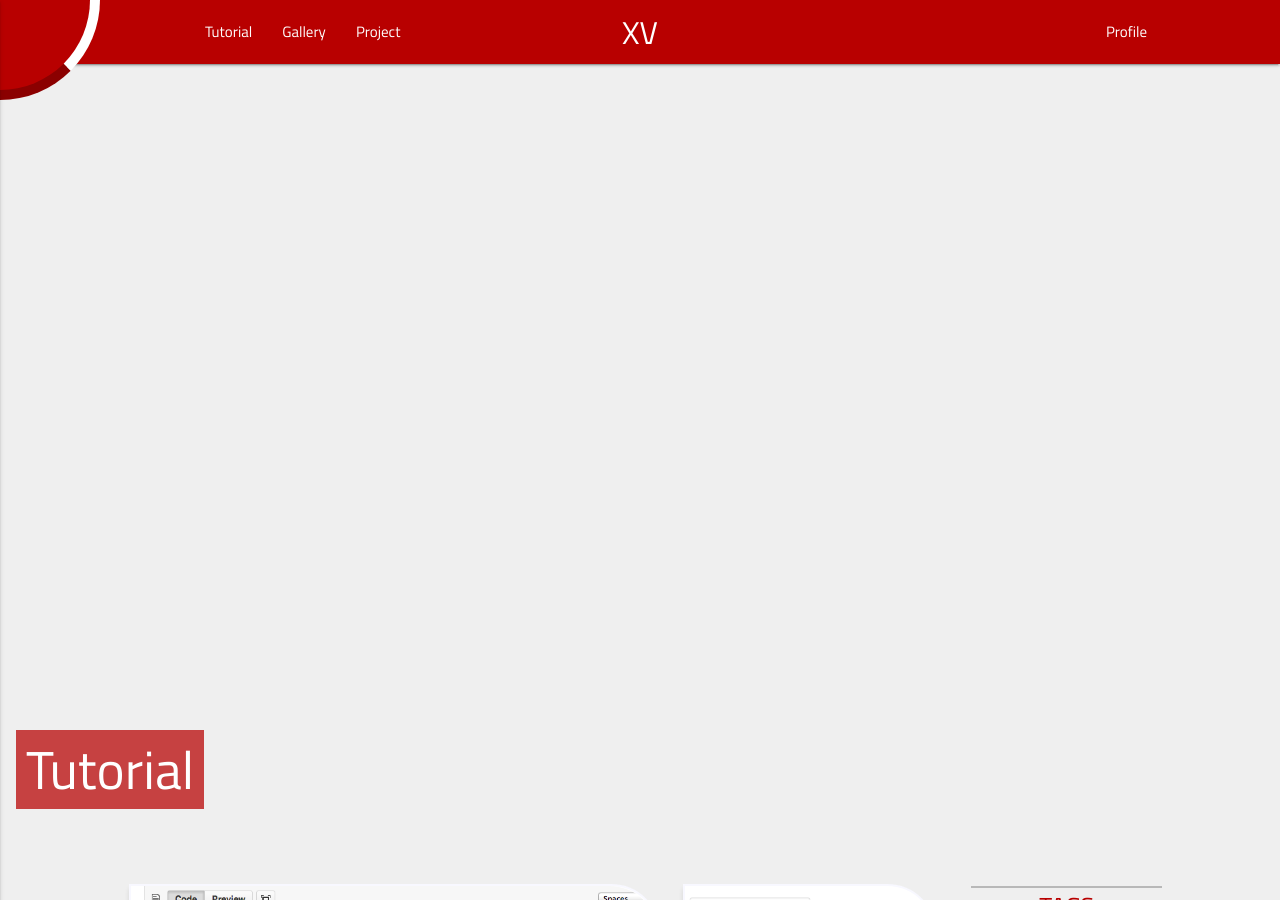
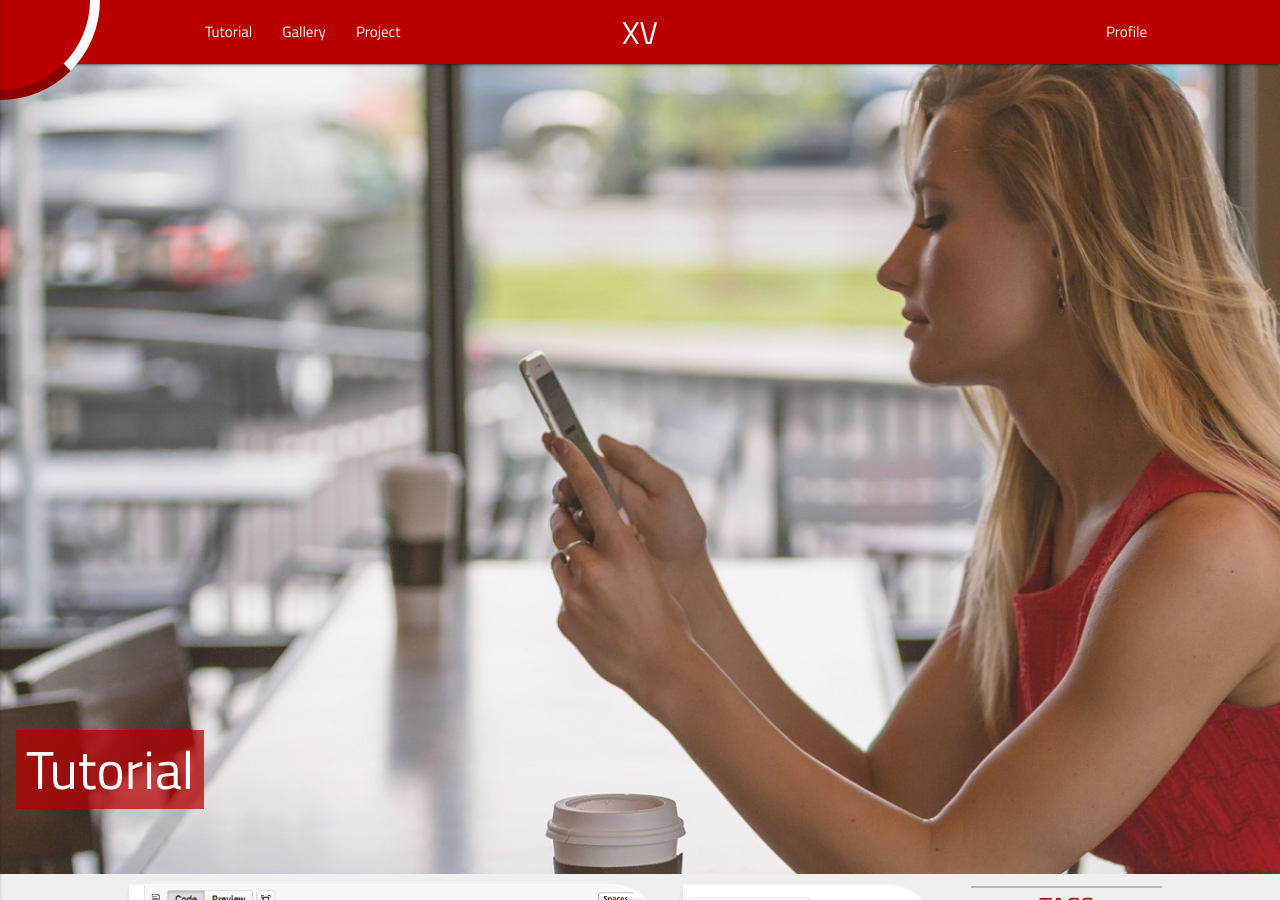
Before and after one commit to BillyGun27/webBeta, a Jekyll site: the page built from pg_tutorial.html, in a window 1280 px wide and 900 px high. Built offline with Jekyll 4.4.1, drawn with Linux system fonts in a browser that asks for light colours.

Commit message:
design fix

```diff
--- a/css/design.css
+++ b/css/design.css
@@ -76,6 +76,7 @@ nav{
 }
 .capsule-footer{
   padding-top: 5px;
+  margin-top: 5px;
   color: #8B0000;
   border-top: gainsboro 1px solid;
 }
--- a/pg_tutorial.html
+++ b/pg_tutorial.html
@@ -2,7 +2,7 @@
 layout: page
 title: Tutorial
 permalink: tutorial
-headline: tutorial/woman.jpg
+headline: blog/woman.jpg
 ---
 
 <div class="row">
```
